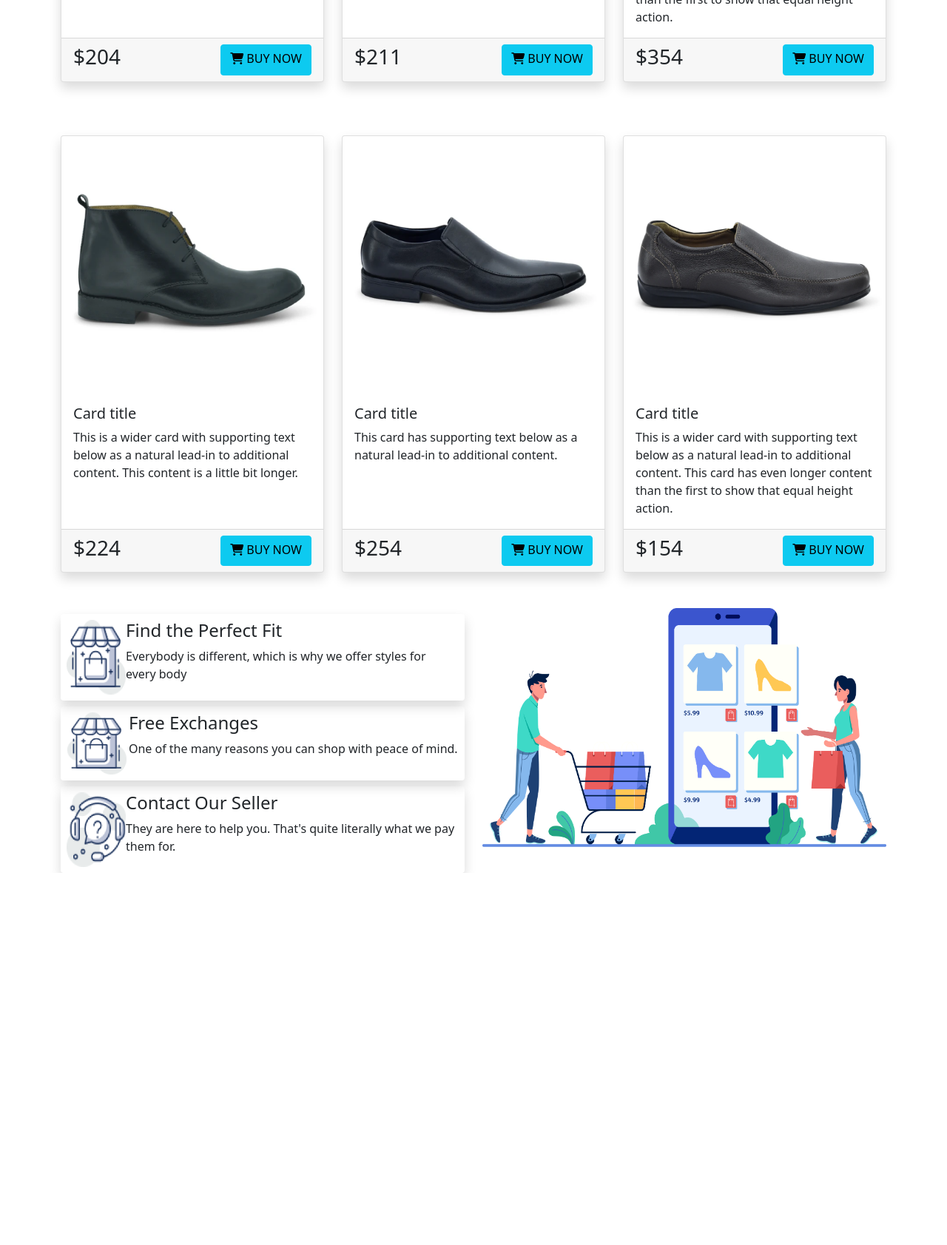
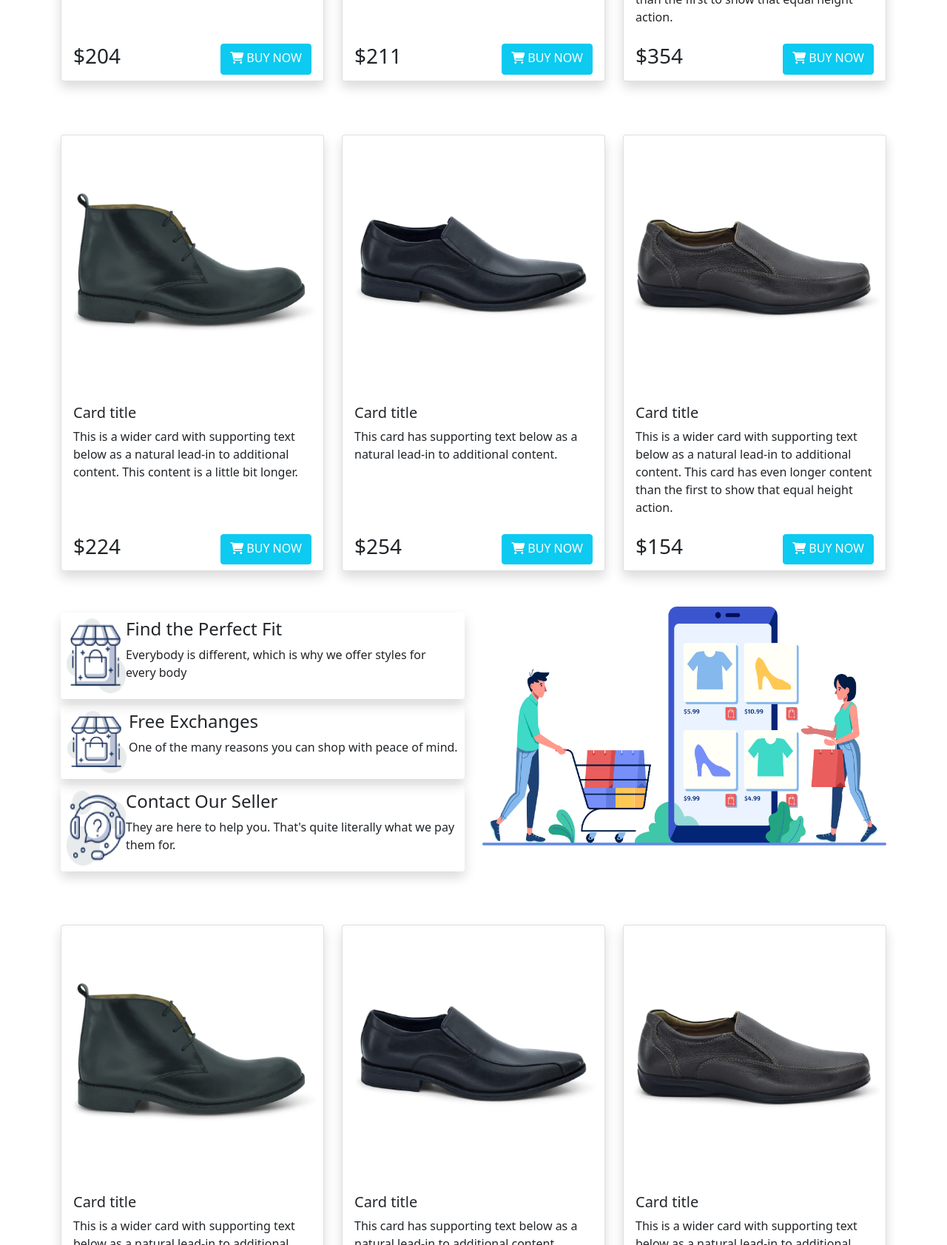
Before and after one commit to MahfuzAhmedRasel/respontive-project, a plain HTML site: page index.html in a window 1280 px wide. Shown: the part 1117-2800 px from the top of the page at 74% size. Before the commit the page ends 2297 px from the top, so only its background shows below. Drawn offline with nearby package versions, Linux system fonts and the light colour scheme.

Commit message:
Customer Part Add

```diff
--- a/index.html
+++ b/index.html
@@ -45,7 +45,7 @@
                     <h2 class="text-color">NIKE REACT</h2>
                     <h2>INFINITY RUN 2</h2>
                     <p>Lorem ipsum dolor sit amet, consectetur adipiscing elit. Duis lacinia urna vitae lectus malesuada posuere. </p>
-                    <a href="" class="btn btn-info">BUY NOW</a>
+                    <a href="" class="btn btn-info btn-color"> <i class="fas fa-shopping-cart"></i> BUY NOW</a>
                 </div>
 
               </div>
@@ -70,9 +70,9 @@
                   <h5 class="card-title">Card title</h5>
                   <p class="card-text">This is a wider card with supporting text below as a natural lead-in to additional content. This content is a little bit longer.</p>
                 </div>
-                <div class="card-footer d-flex justify-content-between">
+                <div class="card-footer d-flex justify-content-between card-last-part">
                     <h3>$204</h3>
-                    <div class="btn btn-info"> <i class="fas fa-shopping-cart"></i> BUY NOW</div>
+                    <div class="btn btn-info btn-color"> <i class="fas fa-shopping-cart"></i> BUY NOW</div>
                   </div>
               </div>
             </div>
@@ -85,9 +85,9 @@
                   <h5 class="card-title">Card title</h5>
                   <p class="card-text">This card has supporting text below as a natural lead-in to additional content.</p>
                 </div>
-                <div class="card-footer d-flex justify-content-between">
+                <div class="card-footer d-flex justify-content-between  card-last-part">
                     <h3>$211</h3>
-                    <div class="btn btn-info"> <i class="fas fa-shopping-cart"></i> BUY NOW</div>
+                    <div class="btn btn-info btn-color"> <i class="fas fa-shopping-cart"></i> BUY NOW</div>
                   </div>
               </div>
             </div>
@@ -100,9 +100,9 @@
                   <h5 class="card-title">Card title</h5>
                   <p class="card-text">This is a wider card with supporting text below as a natural lead-in to additional content. This card has even longer content than the first to show that equal height action.</p>
                 </div>
-                <div class="card-footer d-flex justify-content-between">
+                <div class="card-footer d-flex justify-content-between card-last-part">
                     <h3>$354</h3>
-                    <div class="btn btn-info"> <i class="fas fa-shopping-cart"></i> BUY NOW</div>
+                    <div class="btn btn-info  btn-color"> <i class="fas fa-shopping-cart"></i> BUY NOW</div>
                   </div>
               </div>
             </div>
@@ -119,9 +119,9 @@
                   <h5 class="card-title">Card title</h5>
                   <p class="card-text">This is a wider card with supporting text below as a natural lead-in to additional content. This content is a little bit longer.</p>
                 </div>
-                <div class="card-footer d-flex justify-content-between">
+                <div class="card-footer d-flex justify-content-between card-last-part">
                     <h3>$224</h3>
-                    <div class="btn btn-info"> <i class="fas fa-shopping-cart"></i> BUY NOW</div>
+                    <div class="btn btn-info btn-color"> <i class="fas fa-shopping-cart"></i> BUY NOW</div>
                   </div>
               </div>
             </div>
@@ -134,9 +134,9 @@
                   <h5 class="card-title">Card title</h5>
                   <p class="card-text">This card has supporting text below as a natural lead-in to additional content.</p>
                 </div>
-                <div class="card-footer d-flex justify-content-between">
+                <div class="card-footer d-flex justify-content-between card-last-part">
                   <h3>$254</h3>
-                  <div class="btn btn-info"> <i class="fas fa-shopping-cart"></i> BUY NOW</div>
+                  <div class="btn btn-info btn-color"> <i class="fas fa-shopping-cart"></i> BUY NOW</div>
                 </div>
               </div>
             </div>
@@ -149,9 +149,9 @@
                   <h5 class="card-title">Card title</h5>
                   <p class="card-text">This is a wider card with supporting text below as a natural lead-in to additional content. This card has even longer content than the first to show that equal height action.</p>
                 </div>
-                <div class="card-footer d-flex justify-content-between">
+                <div class="card-footer card-last-part d-flex justify-content-between">
                     <h3>$154</h3>
-                    <div class="btn btn-info"> <i class="fas fa-shopping-cart"></i> BUY NOW</div>
+                    <div class="btn btn-info btn-color"> <i class="fas fa-shopping-cart"></i> BUY NOW</div>
                   </div>
               </div>
             </div>
@@ -184,10 +184,65 @@
                   </div>
               </div>
               <div class=" col-md-6">
-                  <div class="img-par">
+                  <div class="img-part">
                       <img style="width: 100%;" src="images/Logo, Icon/service.png" alt="">
                   </div>
               </div>
+          </div>
+
+            <!-----------Customer Review Part----------------------->
+
+
+          <div class="row row-cols-1 row-cols-md-3 g-4 mt-5">
+            <div class="col">
+              <div class="card h-100 shadow">
+
+                    <img src="images/product/img3.png" class="card-img-top" alt="...">
+
+                <div class="card-body">
+                  <h5 class="card-title">Card title</h5>
+                  <p class="card-text">This is a wider card with supporting text below as a natural lead-in to additional content. This content is a little bit longer.</p>
+                </div>
+                <div class="card-footer d-flex justify-content-between card-last-part">
+                    <h3>$224</h3>
+                    <div class="btn btn-info btn-color"> <i class="fas fa-shopping-cart"></i> BUY NOW</div>
+                  </div>
+              </div>
+            </div>
+            <div class="col">
+              <div class="card h-100 shadow">
+
+                    <img src="images/product/img4.png" class="card-img-top" alt="...">
+
+                <div class="card-body">
+                  <h5 class="card-title">Card title</h5>
+                  <p class="card-text">This card has supporting text below as a natural lead-in to additional content.</p>
+                </div>
+                <div class="card-footer d-flex justify-content-between card-last-part">
+                  <h3>$254</h3>
+                  <div class="btn btn-info btn-color"> <i class="fas fa-shopping-cart"></i> BUY NOW</div>
+                </div>
+              </div>
+            </div>
+            <div class="col">
+              <div class="card h-100 shadow">
+
+                <img src="images/product/img5.png" class="card-img-top" alt="...">
+
+                <div class="card-body">
+                  <h5 class="card-title">Card title</h5>
+                  <p class="card-text">This is a wider card with supporting text below as a natural lead-in to additional content. This card has even longer content than the first to show that equal height action.</p>
+                </div>
+                <div class="custom-rating ">
+                  <ul class="d-flex justify-content-start">
+                    <li><i class="fas fa-star"></i></li>
+                    <li><i class="fas fa-star"></i></li>
+                    <li><i class="fas fa-star"></i></li>
+                    <li><i class="fas fa-star-half-alt"></i></li>
+                    <li><i class="far fa-star"></i></li>
+                  </ul>
+                </div>
+            </div>
           </div>
 
     </main>
--- a/style.css
+++ b/style.css
@@ -18,4 +18,13 @@
 }
 .nav-bg-custom{
     background-color:transparent;
+
 }
+
+.card-last-part{
+    border: none;
+    background-color: white;
+}
+.btn-color{
+    color:white;
+}
```
